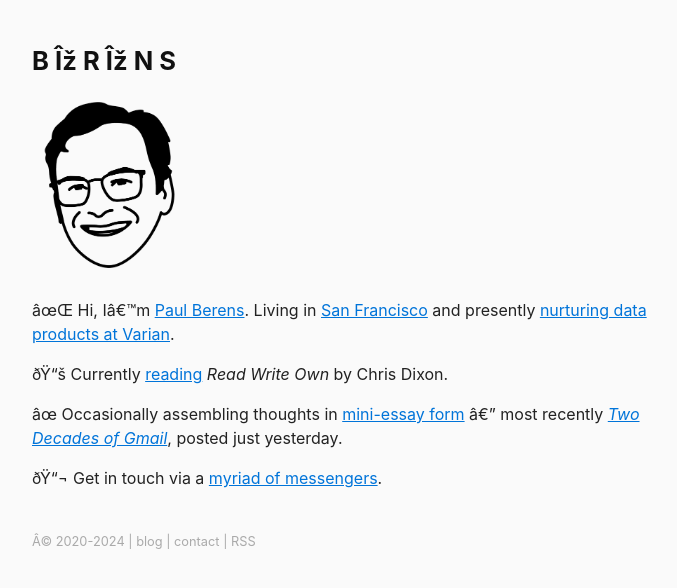
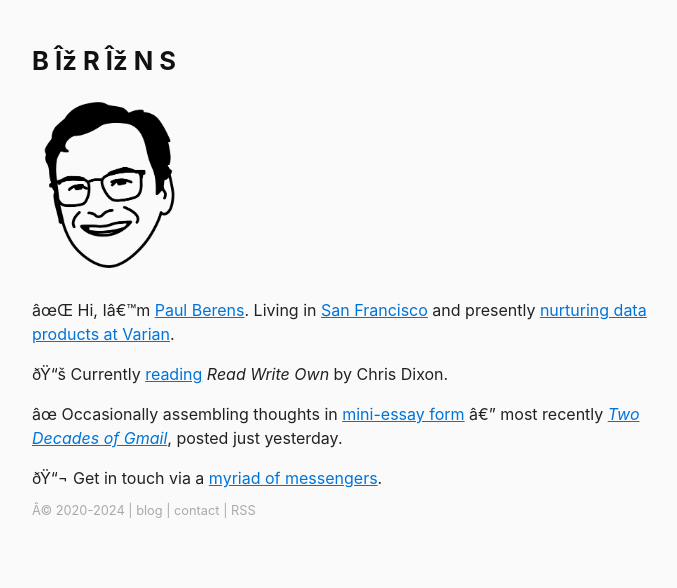
Before and after one commit to berensp/berensp.github.io, a Jekyll site: the page built from index.md, in a window 1280 px wide. Shown: the top 588 px of the page, without its empty margins (288-965 px from the left). Built offline with Jekyll 4.4.1, drawn with Linux system fonts in a browser that asks for light colours; a script that is not in the unit is left out.

Commit message:
Update footer.html

```diff
--- a/_includes/footer.html
+++ b/_includes/footer.html
@@ -1,3 +1,3 @@
 <footer>
-  <br><p class="muted small"><a class="muted" href="/colophon/">© 2020-{{ site.time | date: "%Y" }}</a> | <a class="muted" href="/blog">blog</a> | <a class="muted" href="/contact">contact</a> | <a class="muted" href="{{ site.url }}/feed.xml">RSS</a></p>
+<p class="muted small"><a class="muted" href="/colophon/">© 2020-{{ site.time | date: "%Y" }}</a> | <a class="muted" href="/blog">blog</a> | <a class="muted" href="/contact">contact</a> | <a class="muted" href="{{ site.url }}/feed.xml">RSS</a></p>
 </footer>
```
